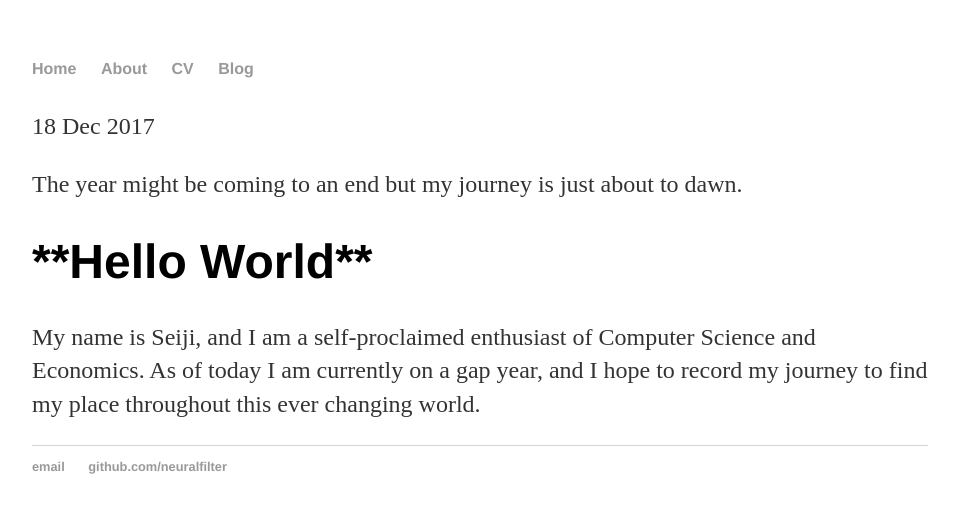
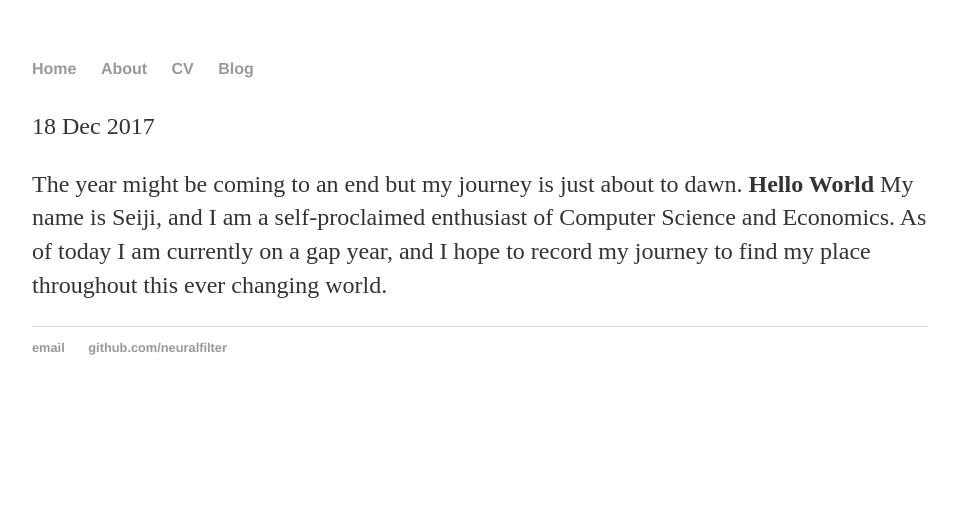
Before and after one commit to neuralfilter/neuralfilter.github.ioa, a Jekyll site: the page built from _posts/2017-12-18-print("Hello World").md, in a window 1280 px wide. Shown: the top 513 px of the page, without its empty margins (160-1117 px from the left). Built offline with Jekyll 4.4.1, drawn with Linux system fonts in a browser that asks for light colours; our own code applies the rules of GitHub Pages for plain Markdown files.

```diff
--- a/_posts/2017-12-18-print("Hello World").md
+++ b/_posts/2017-12-18-print("Hello World").md
@@ -4,5 +4,5 @@ title: "print("Hello World")"
 date: 2017-12-18
 ---
 The year might be coming to an end but my journey is just about to dawn.
-<h1>**Hello World**</h1>
+**Hello World**
 My name is Seiji, and I am a self-proclaimed enthusiast of Computer Science and Economics.  As of today I am currently on a gap year, and I hope to record my journey to find my place throughout this ever changing world.
```
